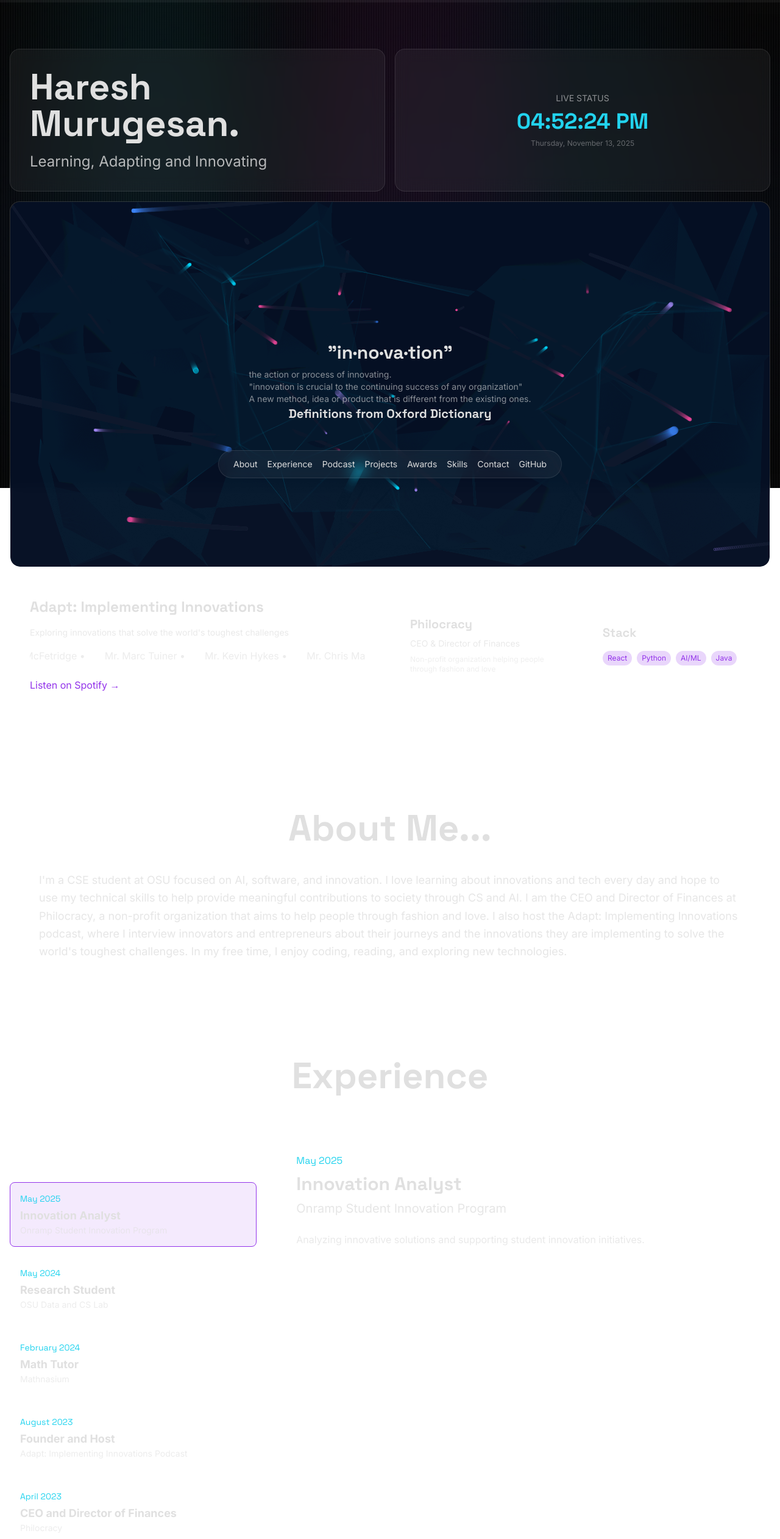
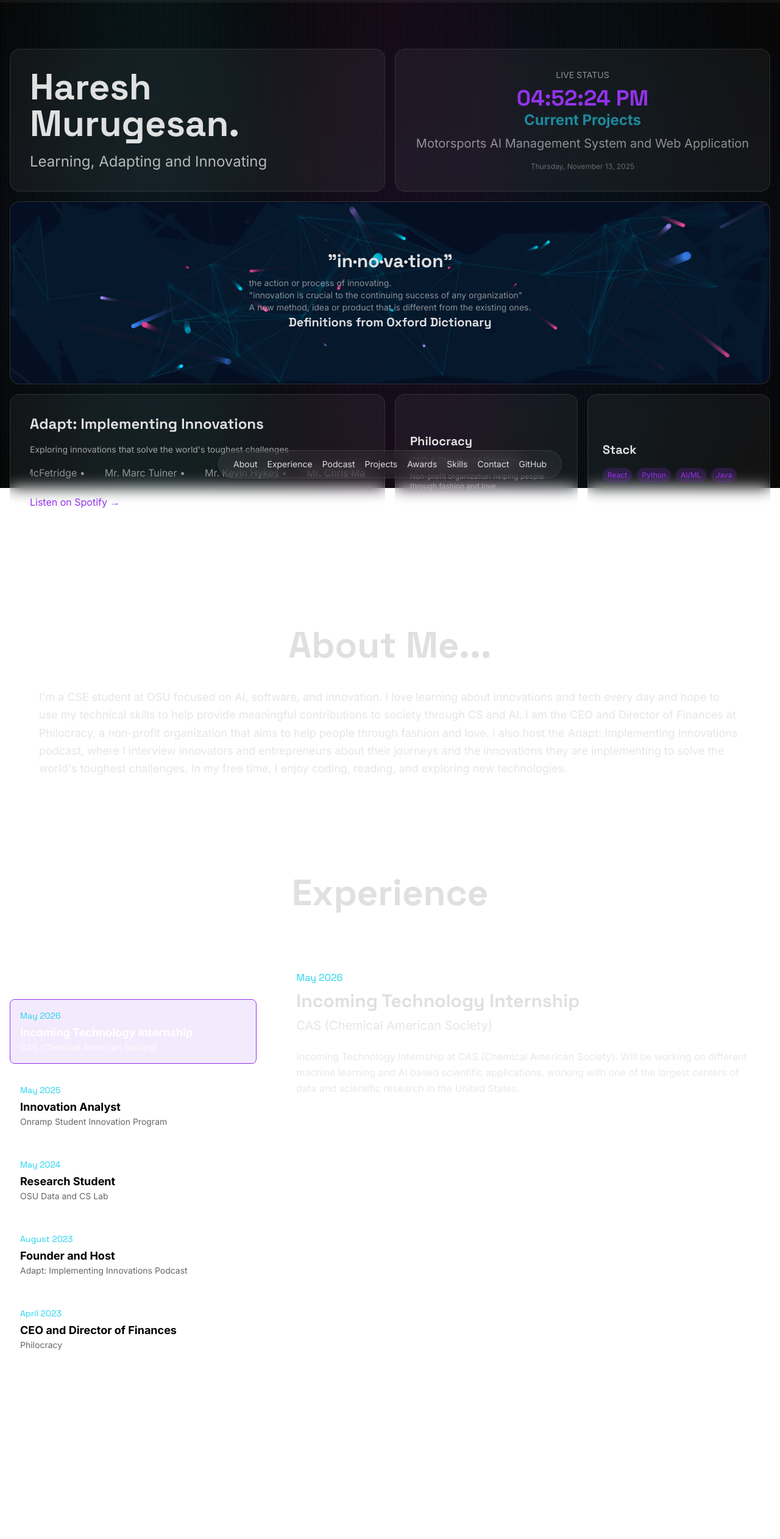
Before and after one commit to haresham15/Haresh_Murugesan_Portfolio, a Next.js app: page / in a window 1280 px wide. Shown: the top 2523 px of the page at 61% size. Built offline with nearby package versions, Linux system fonts and the light colour scheme.

Commit message:
Details Updated

```diff
--- a/src/components/BentoHero.jsx
+++ b/src/components/BentoHero.jsx
@@ -56,17 +56,19 @@ const BentoHero = () => {
           transition={{ duration: 0.6, delay: 0.1 }}
         >
           <p className="text-sm text-light-gray/60 mb-2 font-sans">LIVE STATUS</p>
-          <p className="text-4xl font-mono text-neon-cyan font-bold">
+          <h1 className='text-4xl font-mono text-neon-purple font-bold'>
             {formatTime(currentTime)}
-          </p>
-          <p className="text-xs text-light-gray/40 mt-2 font-sans">
+          </h1>
+          <h3 className="text-2xl text-neon-cyan/60 mb-2 font-sans text-center font-bold">Current Projects</h3>
+          <p className="text-xl text-light-gray/60 mb-2 font-sans">Motorsports AI Management System and Web Application</p>
+          <h2 className="text-xs text-light-gray/40 mt-2 font-sans">
             {currentTime.toLocaleDateString('en-US', {
               weekday: 'long',
               year: 'numeric',
               month: 'long',
               day: 'numeric',
             })}
-          </p>
+          </h2>
         </motion.div>
 
         {/* Floating Geometry Animation - Neural Network (Row 2, Full Width) */}
--- a/src/components/FloatingGeometry.jsx
+++ b/src/components/FloatingGeometry.jsx
@@ -128,7 +128,7 @@ const FloatingGeometry = () => {
 
   return (
     <motion.div
-      className="col-span-1 md:col-span-2 lg:col-span-4 row-span-1 bg-glass-bg backdrop-blur-md border border-glass-border rounded-2xl p-8 relative overflow-hidden h-[600px]"
+      className="col-span-1 md:col-span-2 lg:col-span-4 row-span-1 bg-glass-bg backdrop-blur-md border border-glass-border rounded-2xl p-8 relative overflow-hidden h-[300px]"
       initial={{ opacity: 0, y: 20 }}
       animate={{ opacity: 1, y: 0 }}
       transition={{ duration: 0.6, delay: 0.25 }}
--- a/src/components/ProjectLab.jsx
+++ b/src/components/ProjectLab.jsx
@@ -11,7 +11,7 @@ const ProjectLab = () => {
         'Completed a series of AI-focused projects spanning search algorithms, logic puzzles, probabilistic reasoning, optimization, machine learning, neural networks, and natural language processing.',
       icons: ['python.svg', 'tensorflow.svg', 'numpy.svg'],
       github: 'https://github.com/haresham15/Haresh-s-CS50-Intro-to-AI-with-Python-Projects',
-      video: null, // Placeholder for video demo
+      image: 'cs50ai.png',
     },
     {
       title: 'TutorMatch: AI-Powered Tutoring Platform',
@@ -20,7 +20,7 @@ const ProjectLab = () => {
       icons: ['streamlit.svg', 'python.svg', 'huggingface.svg', 'jupyter.svg'],
       github: 'https://github.com/haresham15/TutorMatch_WebApp',
       demo: 'https://finaltutormatch.streamlit.app/',
-      video: null, // Placeholder for video demo
+      image: 'tutormatch.png',
     },
     {
       title: 'CarStomer: Car Value Analysis and Classification',
@@ -29,7 +29,7 @@ const ProjectLab = () => {
       icons: ['streamlit.svg', 'jupyter.svg', 'python.svg'],
       github: 'https://github.com/haresham15/CarStomerCarAnalysis',
       demo: 'https://carstomeranalysisharesh.streamlit.app/',
-      video: null, // Placeholder for video demo
+      image: 'carstomer.png',
     },
   ];
 
@@ -100,17 +100,15 @@ const ProjectLab = () => {
               whileInView={{ opacity: 1, y: 0 }}
               transition={{ duration: 0.6, delay: index * 0.1 }}
             >
-              {hoveredProject === index && project.video ? (
-                <video
-                  src={project.video}
-                  autoPlay
-                  loop
-                  muted
+              {hoveredProject === index && project.image ? (
+                <img
+                  src={project.image}
+                  alt={project.title}
                   className="w-full h-48 object-cover rounded-lg mb-4"
                 />
               ) : (
                 <div className="w-full h-48 bg-neon-purple/10 rounded-lg mb-4 flex items-center justify-center">
-                  <p className="text-light-gray/40 font-sans">Demo Video</p>
+                  <p className="text-light-gray/40 font-sans">Demo Image</p>
                 </div>
               )}
               <h4 className="text-xl font-mono font-bold text-light-gray mb-2">
--- a/src/components/ScrollyExperience.jsx
+++ b/src/components/ScrollyExperience.jsx
@@ -6,34 +6,34 @@ const ScrollyExperience = () => {
 
   const experiences = [
     {
+      year: 'May 2026',
+      role: 'Incoming Technology Internship',
+      company: 'CAS (Chemical American Society)',
+      description: 'Incoming Technology Internship at CAS (Chemical American Society). Will be working on different machine learning and AI based scientific applications. working with one of the largest centers of data and scientific research in the United States.',
+    },
+    {
       year: 'May 2025',
       role: 'Innovation Analyst',
       company: 'Onramp Student Innovation Program',
-      description: 'Analyzing innovative solutions and supporting student innovation initiatives.',
+      description: 'Analyzing innovative solutions and supporting student innovation initiatives. Collaborated with 99P Labs in a data accelerator to identify unmet customer needs by applying lean startup and market research methodologies while working with leadership on 1000+ sample data models and visualizations.',
     },
     {
       year: 'May 2024',
       role: 'Research Student',
       company: 'OSU Data and CS Lab',
-      description: 'Conducting research in data science and computer science, contributing to cutting-edge projects.',
-    },
-    {
-      year: 'February 2024',
-      role: 'Math Tutor',
-      company: 'Mathnasium',
-      description: 'Helping students understand mathematical concepts and improve their problem-solving skills.',
+      description: 'Engineered a signal processing algorithm using Python and MATLAB to automate the analysis of multi-channel signal data, improving data processing efficiency by 50 percent while using WIFI producing boards and sensors.',
     },
     {
       year: 'August 2023',
       role: 'Founder and Host',
       company: 'Adapt: Implementing Innovations Podcast',
-      description: 'Interviewing innovators and entrepreneurs about their journeys and innovations solving world challenges.',
+      description: 'Founded and produced a tech podcast featuring CEOs and tech pioneers, growing the audience to over 8K YouTube views, 75 watch hours, and 50K Instagram views. 1000+ Likes and 50k+ Views on Tiktok. Interviewing innovators and entrepreneurs about their journeys and innovations solving world challenges.',
     },
     {
       year: 'April 2023',
       role: 'CEO and Director of Finances',
       company: 'Philocracy',
-      description: 'Leading a non-profit organization that helps people through fashion and love.',
+      description: 'Leading a non-profit organization that helps people through fashion and love. A 501(c)(3) nonprofit apparel company, managing a team of four and overseeing all operations and data',
     },
   ];
 
@@ -50,19 +50,18 @@ const ScrollyExperience = () => {
               <motion.button
                 key={index}
                 onClick={() => setActiveIndex(index)}
-                className={`w-full text-left p-4 rounded-lg border transition-all ${
-                  activeIndex === index
-                    ? 'border-neon-purple bg-neon-purple/10'
-                    : 'border-glass-border bg-glass-bg/50'
-                }`}
+                className={`w-full text-left p-4 rounded-lg border transition-all ${activeIndex === index
+                  ? 'border-neon-purple bg-neon-purple/10'
+                  : 'border-glass-border bg-glass-bg/50'
+                  }`}
                 whileHover={{ scale: 1.02, x: 5 }}
                 whileTap={{ scale: 0.98 }}
               >
                 <p className="text-sm text-neon-cyan font-mono mb-1">{exp.year}</p>
-                <p className="text-lg font-sans font-semibold text-light-gray">
+                <p className={`text-lg font-sans font-semibold transition-colors ${activeIndex === index ? 'text-white' : 'text-black'}`}>
                   {exp.role}
                 </p>
-                <p className="text-sm text-light-gray/60 font-sans">{exp.company}</p>
+                <p className={`text-sm font-sans transition-colors ${activeIndex === index ? 'text-white/80' : 'text-black/60'}`}>{exp.company}</p>
               </motion.button>
             ))}
           </div>
```
